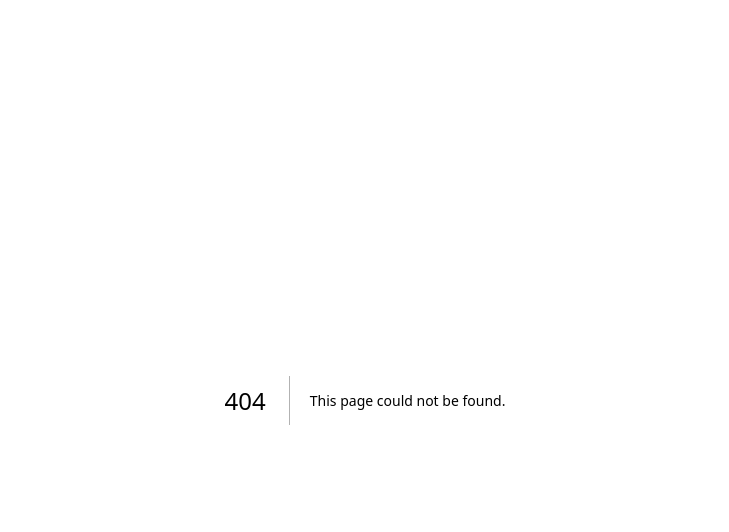
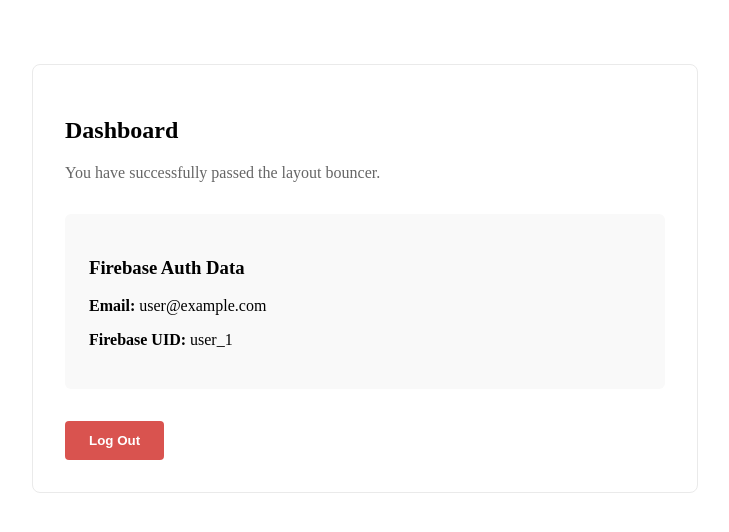
Before and after one commit to javedakhta/UrbanFix-front, a Next.js app: page /dashboard in a window 1280 px wide. Before the commit this address had no page. Shown: the top 532 px of the page, without its empty margins (275-1004 px from the left). Built offline with nearby package versions, Linux system fonts and the light colour scheme; no server answers; sample sign-in values are in the browser's storage.

Commit message:
login/signup/logout implemented

```diff
--- /dev/null
+++ b/app/(protected)/dashboard/page.js
@@ -0,0 +1,98 @@
+"use client";
+
+import { useEffect, useState } from "react";
+import { useRouter } from "next/navigation";
+import { auth } from "../../../config/firebase"; // Adjust path if needed
+import { signOut } from "firebase/auth";
+
+export default function DashboardPage() {
+    const [dbProfile, setDbProfile] = useState(null);
+    const [loadingDb, setLoadingDb] = useState(true);
+    const router = useRouter();
+
+    // Because of the protected layout, auth.currentUser is safely populated!
+    const user = auth.currentUser;
+
+    // --- 1. Handle Logout ---
+    const handleLogout = async () => {
+        try {
+            await signOut(auth);
+            // The protected layout will automatically detect the logout and boot them to /login,
+            // but explicitly pushing to login is a good fallback.
+            router.push("/login");
+        } catch (error) {
+            console.error("Logout failed:", error);
+        }
+    };
+
+    // --- 2. Fetch extra data from your Express backend (Optional but recommended) ---
+    useEffect(() => {
+        const fetchBackendProfile = async () => {
+            if (!user) return;
+
+            try {
+                // Grab a fresh JWT token to prove who we are to Express
+                const token = await user.getIdToken();
+
+                // Example: Fetching from a theoretical GET /users/me route
+                /*
+                const response = await fetch("http://127.0.0.1:8787/users/me", {
+                    headers: {
+                        'Authorization': `Bearer ${token}`
+                    }
+                });
+
+                if (response.ok) {
+                    const data = await response.json();
+                    setDbProfile(data.user);
+                }
+                */
+            } catch (error) {
+                console.error("Failed to fetch DB profile:", error);
+            } finally {
+                setLoadingDb(false);
+            }
+        };
+
+        fetchBackendProfile();
+    }, [user]);
+
+    // Safety fallback just in case
+    if (!user) return null;
+
+    return (
+        <div style={{ maxWidth: "600px", margin: "4rem auto", padding: "2rem", border: "1px solid #eaeaea", borderRadius: "8px" }}>
+            <h2>Dashboard</h2>
+            <p style={{ color: "#666", marginBottom: "2rem" }}>
+                You have successfully passed the layout bouncer.
+            </p>
+
+            <div style={{ background: "#f9f9f9", padding: "1.5rem", borderRadius: "6px", marginBottom: "2rem" }}>
+                <h3>Firebase Auth Data</h3>
+                <p><strong>Email:</strong> {user.email}</p>
+                <p><strong>Firebase UID:</strong> {user.uid}</p>
+            </div>
+
+            {/* If you uncommented the fetch block above, you could render D1 data here */}
+            {/* <div style={{ background: "#f0f8ff", padding: "1.5rem", borderRadius: "6px", marginBottom: "2rem" }}>
+                <h3>Database Profile Data</h3>
+                {loadingDb ? (
+                    <p>Loading your profile from Cloudflare...</p>
+                ) : (
+                    <>
+                        <p><strong>Name:</strong> {dbProfile?.user_name}</p>
+                        <p><strong>Role:</strong> {dbProfile?.role}</p>
+                    </>
+                )}
+            </div>
+            */}
+
+            <button
+                onClick={handleLogout}
+                style={{ background: "#d9534f", color: "white", padding: "0.75rem 1.5rem", border: "none", borderRadius: "4px", cursor: "pointer", fontWeight: "bold" }}
+            >
+                Log Out
+            </button>
+        </div>
+    );
+}
--- /dev/null
+++ b/app/(protected)/layout.js
@@ -0,0 +1,27 @@
+// app/(protected)/layout.js
+"use client";
+
+import { useEffect } from "react";
+import { useRouter } from "next/navigation";
+import { useAuthCheck } from "../../context/AuthContext";
+
+export default function ProtectedLayout({ children }) {
+    // Grab state from your shiny new global context
+    const { user, loading } = useAuthCheck();
+    const router = useRouter();
+
+    useEffect(() => {
+        // If it's done loading and there's no user, kick them out
+        if (!loading && !user) {
+            router.push("/login");
+        }
+    }, [user, loading, router]);
+
+    // Show a loading screen while Firebase initializes
+    if (loading) {
+        return <p style={{ textAlign: "center", marginTop: "50px" }}>Loading...</p>;
+    }
+
+    // Only render the protected pages if a user exists
+    return user ? <>{children}</> : null;
+}
--- a/app/layout.js
+++ b/app/layout.js
@@ -1,28 +1,18 @@
-import { Geist, Geist_Mono } from "next/font/google";
-import "./globals.css";
-
-const geistSans = Geist({
-  variable: "--font-geist-sans",
-  subsets: ["latin"],
-});
-
-const geistMono = Geist_Mono({
-  variable: "--font-geist-mono",
-  subsets: ["latin"],
-});
+// app/layout.js
+import { AuthProvider } from "../context/AuthContext";
 
 export const metadata = {
-  title: "Create Next App",
-  description: "Generated by create next app",
+  title: "My Awesome App",
 };
 
 export default function RootLayout({ children }) {
   return (
-    <html
-      lang="en"
-      className={`${geistSans.variable} ${geistMono.variable} h-full antialiased`}
-    >
-      <body className="min-h-full flex flex-col">{children}</body>
+    <html lang="en">
+      <body>
+        <AuthProvider>
+          {children}
+        </AuthProvider>
+      </body>
     </html>
   );
 }
--- a/app/login/page.js
+++ b/app/login/page.js
@@ -3,6 +3,9 @@
 import { useState } from "react";
 import { useRouter } from "next/navigation";
 import Link from "next/link";
+import { auth } from "@/config/firebase";
+import { signInWithEmailAndPassword } from "firebase/auth";
+import { signOut } from "firebase/auth";
 
 export default function LoginPage() {
   const [email, setEmail] = useState("");
@@ -15,11 +18,35 @@ export default function LoginPage() {
     console.log("Attempting Login with:", { email, password });
 
     // TODO: Plug in your fetch("https://your-api.com/login") here
-    const fakeSuccess = true;
+    try {
+      const userCredentials = await signInWithEmailAndPassword(auth, email, password);
+      const user = userCredentials.user;
 
-    if (fakeSuccess) {
+      const token = await user.getIdToken();
+      console.log("Successfully grabbed token:", token);
+
+      const response = await fetch(`${process.env.NEXT_PUBLIC_API_URL}/users/login`, {
+        method: 'POST',
+        headers: {
+          "Authorization": `Bearer ${token}`,
+          "Content-Type": "application/json",
+        }
+      });
+
+      if (!response.ok) {
+        const errorText = await response.text();
+        throw new Error(`Backend rejected login: ${errorText}`);
+      }
+      console.log("Backend login successful:");
+
+      // 5. If everything passed, route to the dashboard!
       router.push("/");
+
+    } catch (err) {
+      console.log("Failed to Login", err);
+      await signOut(auth);
     }
+
   };
 
   return (
--- a/app/signup/page.js
+++ b/app/signup/page.js
@@ -1,6 +1,6 @@
 "use client";
 
-import { useState } from "react";
+import { useEffect, useState } from "react";
 import { useRouter } from "next/navigation";
 import Link from "next/link";
 import { auth } from "../../config/firebase";
@@ -10,8 +10,6 @@ export default function SignupPage() {
     const [name, setName] = useState("");
     const [email, setEmail] = useState("");
     const [password, setPassword] = useState("");
-
-
 
     const router = useRouter();
 
@@ -29,7 +27,7 @@ export default function SignupPage() {
             const token = await userCredential.user.getIdToken();
 
             // 3. Send the token AND the extra user data to your Express backend
-            const response = await fetch('http://127.0.0.1:8787/users', {
+            const response = await fetch(`${process.env.NEXT_PUBLIC_API_URL}/users`, {
                 method: 'POST',
                 headers: {
                     'Authorization': `Bearer ${token}`,
@@ -39,9 +37,11 @@ export default function SignupPage() {
             });
 
             if (!response.ok) {
-                throw new Error('Failed to create user profile in backend');
+                // 🕵️‍♂️ READ THE ACTUAL SERVER RESPONSE HERE
+                const errorText = await response.text();
+                console.error("The server rejected the request because:", errorText);
+                throw new Error(`Backend Error: ${response.status} - ${errorText}`);
             }
-
             const data = await response.json();
             console.log("Signup complete! Backend says:", data);
             router.push("/login");
--- /dev/null
+++ b/context/AuthContext.js
@@ -0,0 +1,32 @@
+"use client"
+
+import { createContext, useContext, useEffect, useState } from "react"
+import { onAuthStateChanged } from "firebase/auth"
+import { auth } from "@/config/firebase"
+
+// Create Context
+const AuthContext = createContext({});
+
+// Create the Provider Component
+export function AuthProvider({ children }) {
+    const [user, setUser] = useState(null);
+    const [loading, setLoading] = useState(true);
+
+    useEffect(() => {
+        const unsubscribe = onAuthStateChanged(auth, (currentUser) => {
+            setUser(currentUser);
+            setLoading(false);
+        });
+
+        return () => unsubscribe();
+    }, []);
+
+    return (
+        <AuthContext.Provider value={{ user, loading }}>
+            {children}
+        </AuthContext.Provider>
+    );
+}
+
+// 3. Create a custom hook to make consuming this context super easy
+export const useAuthCheck = () => useContext(AuthContext);
```
Also changed, not shown: components/LogoutButton.js (added, +38 -0 lines).
